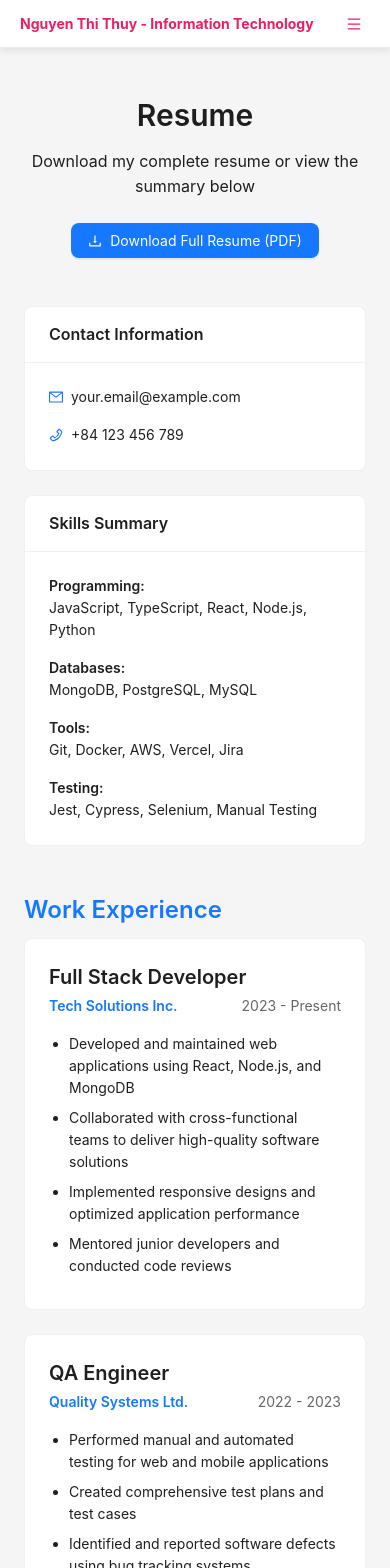
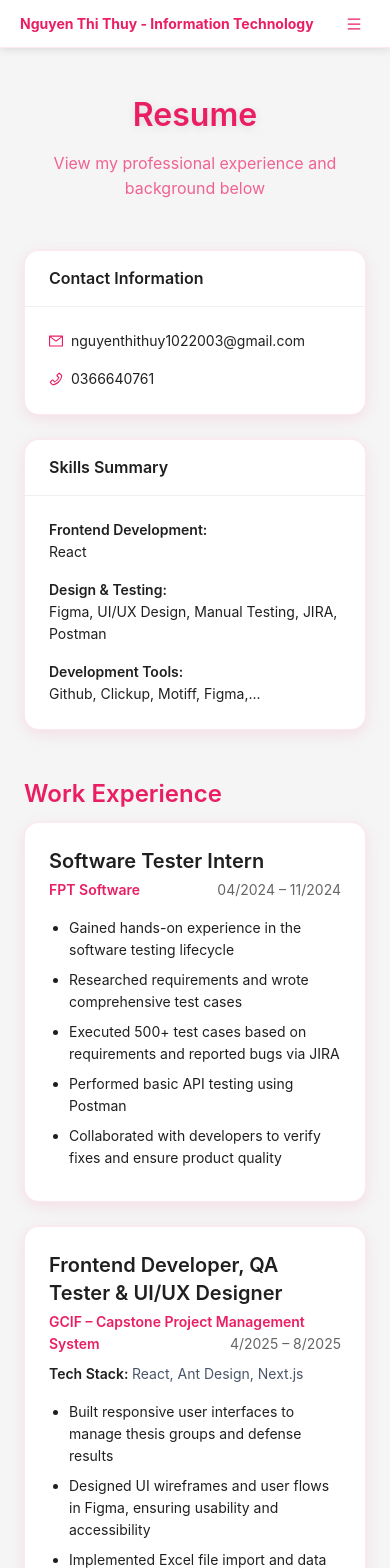
Before and after one commit to yuhtnguyen/yuhtnguyen.github.io, a React (Vite) app: page /resume in a window 390 px wide. Shown: the top 1568 px of the page. Built offline with nearby package versions, Linux system fonts and the light colour scheme.

Commit message:
refactor: improve code readability and update contact information in About, Contact, and Resume pages

```diff
--- a/src/pages/About.jsx
+++ b/src/pages/About.jsx
@@ -117,7 +117,7 @@ const About = () => {
               color: "#4a5568", // Màu xám đậm dễ đọc
             }}
           >
-            MWith hands-on experience in frontend development, UI/UX design, and
+            With hands-on experience in frontend development, UI/UX design, and
             software testing, I bring a well-rounded perspective to building
             reliable and scalable digital solutions.
           </Paragraph>
--- a/src/pages/Contact.jsx
+++ b/src/pages/Contact.jsx
@@ -1,76 +1,107 @@
-import React from 'react'
-import { Typography, Row, Col, Card, Button, Space, Form, Input, message } from 'antd'
+import {
+  Typography,
+  Row,
+  Col,
+  Card,
+  Button,
+  Space,
+  Form,
+  Input,
+  message,
+} from "antd";
 import {
   MailOutlined,
   PhoneOutlined,
   EnvironmentOutlined,
   GithubOutlined,
   LinkedinOutlined,
-  SendOutlined
-} from '@ant-design/icons'
+  SendOutlined,
+} from "@ant-design/icons";
 
-const { Title, Paragraph, Text } = Typography
-const { TextArea } = Input
+const { Title, Paragraph, Text } = Typography;
+const { TextArea } = Input;
+
+// Theme colors matching other pages
+const THEME_COLORS = {
+  primary: "#e91e63",
+  secondary: "#f06292",
+  text: "#2c3e50",
+  textMuted: "#4a5568",
+};
 
 const Contact = () => {
-  const [form] = Form.useForm()
+  const [form] = Form.useForm();
 
-  const onFinish = (values) => {
-    console.log('Form values:', values)
-    message.success('Message sent successfully! I will get back to you soon.')
-    form.resetFields()
-  }
+  const onFinish = () => {
+    // Handle form submission - could integrate with email service
+    message.success("Message sent successfully! I will get back to you soon.");
+    form.resetFields();
+  };
 
   const contactInfo = [
     {
-      icon: <MailOutlined className="contact-icon" />,
-      title: 'Email',
-      content: 'your.email@example.com',
-      action: 'mailto:your.email@example.com'
+      icon: <MailOutlined style={{ color: THEME_COLORS.primary }} />,
+      title: "Email",
+      content: "nguyenthithuy1022003@gmail.com",
+      action: "mailto:nguyenthithuy1022003@gmail.com",
     },
     {
-      icon: <PhoneOutlined className="contact-icon" />,
-      title: 'Phone',
-      content: '+84 123 456 789',
-      action: 'tel:+84123456789'
+      icon: <PhoneOutlined style={{ color: THEME_COLORS.primary }} />,
+      title: "Phone",
+      content: "0366640761",
+      action: "tel:0366640761",
     },
     {
-      icon: <EnvironmentOutlined className="contact-icon" />,
-      title: 'Location',
-      content: 'Ho Chi Minh City, Vietnam',
-      action: null
-    }
-  ]
+      icon: <EnvironmentOutlined style={{ color: THEME_COLORS.primary }} />,
+      title: "Location",
+      content: "Quy Nhon, Binh Dinh, Vietnam",
+      action: null,
+    },
+  ];
 
   const socialLinks = [
     {
-      name: 'GitHub',
+      name: "GitHub",
       icon: <GithubOutlined />,
-      url: 'https://github.com/yuhtnguyen',
-      color: '#333'
+      url: "https://github.com/yuhtnguyen",
+      color: THEME_COLORS.text,
     },
     {
-      name: 'LinkedIn',
+      name: "LinkedIn",
       icon: <LinkedinOutlined />,
-      url: 'https://linkedin.com/in/yuhtnguyen',
-      color: '#0077b5'
-    }
-  ]
+      url: "https://www.linkedin.com/in/nguy%E1%BB%85n-th%C3%BAy-b61790383/",
+      color: THEME_COLORS.primary,
+    },
+  ];
 
   return (
     <div className="page-container">
-      <Title level={2} className="section-title">Get In Touch</Title>
+      <Title
+        level={2}
+        className="section-title"
+        style={{
+          color: THEME_COLORS.primary,
+          fontSize: "clamp(2rem, 4vw, 3rem)",
+          textShadow: "0 2px 10px rgba(0,0,0,0.1)",
+          textAlign: "center",
+        }}
+      >
+        Get In Touch
+      </Title>
 
       <Paragraph
         style={{
-          textAlign: 'center',
-          fontSize: 'clamp(14px, 2.5vw, 16px)',
-          marginBottom: '48px',
-          padding: '0 16px'
+          textAlign: "center",
+          fontSize: "clamp(14px, 2.5vw, 16px)",
+          marginBottom: "48px",
+          padding: "0 16px",
+          color: THEME_COLORS.secondary,
+          lineHeight: "1.6",
         }}
       >
-        I'm always open to discussing new opportunities, interesting projects, or just having a chat about technology.
-        Feel free to reach out through any of the channels below!
+        I'm always open to discussing new opportunities, interesting projects,
+        or just having a chat about technology. Feel free to reach out through
+        any of the channels below!
       </Paragraph>
 
       <Row gutter={[32, 32]}>
@@ -79,9 +110,9 @@ const Contact = () => {
           <Title
             level={3}
             style={{
-              color: '#1677ff',
-              marginBottom: '24px',
-              fontSize: 'clamp(1.2rem, 3vw, 1.5rem)'
+              color: THEME_COLORS.primary,
+              marginBottom: "24px",
+              fontSize: "clamp(1.2rem, 3vw, 1.5rem)",
             }}
           >
             Contact Information
@@ -90,25 +121,48 @@ const Contact = () => {
           {contactInfo.map((info, index) => (
             <Card
               key={index}
-              style={{ marginBottom: '16px' }}
+              style={{
+                marginBottom: "16px",
+                borderRadius: "15px",
+                boxShadow: "0 4px 15px rgba(233, 30, 99, 0.1)",
+                border: "1px solid rgba(233, 30, 99, 0.1)",
+                transition: "all 0.3s ease",
+              }}
               hoverable={!!info.action}
               size="small"
+              onMouseEnter={(e) => {
+                e.currentTarget.style.transform = "translateY(-2px)";
+                e.currentTarget.style.boxShadow =
+                  "0 8px 25px rgba(233, 30, 99, 0.2)";
+              }}
+              onMouseLeave={(e) => {
+                e.currentTarget.style.transform = "translateY(0)";
+                e.currentTarget.style.boxShadow =
+                  "0 4px 15px rgba(233, 30, 99, 0.1)";
+              }}
             >
-              <div style={{
-                display: 'flex',
-                alignItems: 'center',
-                flexWrap: 'wrap',
-                gap: '8px'
-              }}>
-                <div style={{ fontSize: 'clamp(18px, 4vw, 24px)' }}>
+              <div
+                style={{
+                  display: "flex",
+                  alignItems: "center",
+                  flexWrap: "wrap",
+                  gap: "8px",
+                }}
+              >
+                <div
+                  style={{
+                    fontSize: "clamp(18px, 4vw, 24px)",
+                  }}
+                >
                   {info.icon}
                 </div>
-                <div style={{ flex: 1, minWidth: '200px' }}>
+                <div style={{ flex: 1, minWidth: "200px" }}>
                   <Text
                     strong
                     style={{
-                      display: 'block',
-                      fontSize: 'clamp(14px, 2.5vw, 16px)'
+                      display: "block",
+                      fontSize: "clamp(14px, 2.5vw, 16px)",
+                      color: THEME_COLORS.text,
                     }}
                   >
                     {info.title}
@@ -117,15 +171,20 @@ const Contact = () => {
                     <a
                       href={info.action}
                       style={{
-                        color: '#1677ff',
-                        fontSize: 'clamp(12px, 2vw, 14px)',
-                        wordBreak: 'break-all'
+                        color: THEME_COLORS.text,
+                        fontSize: "clamp(12px, 2vw, 14px)",
+                        wordBreak: "break-all",
                       }}
                     >
                       {info.content}
                     </a>
                   ) : (
-                    <Text style={{ fontSize: 'clamp(12px, 2vw, 14px)' }}>
+                    <Text
+                      style={{
+                        fontSize: "clamp(12px, 2vw, 14px)",
+                        color: THEME_COLORS.text,
+                      }}
+                    >
                       {info.content}
                     </Text>
                   )}
@@ -137,16 +196,16 @@ const Contact = () => {
           <Title
             level={4}
             style={{
-              color: '#1677ff',
-              marginTop: '32px',
-              marginBottom: '16px',
-              fontSize: 'clamp(1rem, 2.5vw, 1.2rem)'
+              color: THEME_COLORS.primary,
+              marginTop: "32px",
+              marginBottom: "16px",
+              fontSize: "clamp(1rem, 2.5vw, 1.2rem)",
             }}
           >
             Follow Me
           </Title>
 
-          <Space size="middle" wrap style={{ justifyContent: 'flex-start' }}>
+          <Space size="middle" wrap style={{ justifyContent: "flex-start" }}>
             {socialLinks.map((social, index) => (
               <Button
                 key={index}
@@ -158,9 +217,9 @@ const Contact = () => {
                 style={{
                   backgroundColor: social.color,
                   borderColor: social.color,
-                  fontSize: 'clamp(12px, 2vw, 14px)',
-                  padding: '8px 16px',
-                  height: 'auto'
+                  fontSize: "clamp(12px, 2vw, 14px)",
+                  padding: "8px 16px",
+                  height: "auto",
                 }}
               >
                 {social.name}
@@ -173,11 +232,21 @@ const Contact = () => {
         <Col xs={24} lg={14} xl={16}>
           <Card
             title={
-              <span style={{ fontSize: 'clamp(1rem, 2.5vw, 1.2rem)' }}>
+              <span
+                style={{
+                  fontSize: "clamp(1rem, 2.5vw, 1.2rem)",
+                  color: THEME_COLORS.text,
+                }}
+              >
                 Send Me a Message
               </span>
             }
-            style={{ height: 'fit-content' }}
+            style={{
+              height: "fit-content",
+              borderRadius: "15px",
+              boxShadow: "0 4px 15px rgba(233, 30, 99, 0.1)",
+              border: "1px solid rgba(233, 30, 99, 0.1)",
+            }}
           >
             <Form
               form={form}
@@ -189,47 +258,58 @@ const Contact = () => {
                 <Col xs={24} sm={12}>
                   <Form.Item
                     name="name"
-                    label={<span style={{ fontSize: 'clamp(12px, 2vw, 14px)' }}>Your Name</span>}
-                    rules={[{ required: true, message: 'Please enter your name' }]}
+                    label={
+                      <span style={{ fontSize: "clamp(12px, 2vw, 14px)" }}>
+                        Your Name
+                      </span>
+                    }
+                    rules={[
+                      { required: true, message: "Please enter your name" },
+                    ]}
                   >
-                    <Input
-                      placeholder="Enter your name"
-                      size="middle"
-                    />
+                    <Input placeholder="Enter your name" size="middle" />
                   </Form.Item>
                 </Col>
                 <Col xs={24} sm={12}>
                   <Form.Item
                     name="email"
-                    label={<span style={{ fontSize: 'clamp(12px, 2vw, 14px)' }}>Email Address</span>}
+                    label={
+                      <span style={{ fontSize: "clamp(12px, 2vw, 14px)" }}>
+                        Email Address
+                      </span>
+                    }
                     rules={[
-                      { required: true, message: 'Please enter your email' },
-                      { type: 'email', message: 'Please enter a valid email' }
+                      { required: true, message: "Please enter your email" },
+                      { type: "email", message: "Please enter a valid email" },
                     ]}
                   >
-                    <Input
-                      placeholder="Enter your email"
-                      size="middle"
-                    />
+                    <Input placeholder="Enter your email" size="middle" />
                   </Form.Item>
                 </Col>
               </Row>
 
               <Form.Item
                 name="subject"
-                label={<span style={{ fontSize: 'clamp(12px, 2vw, 14px)' }}>Subject</span>}
-                rules={[{ required: true, message: 'Please enter a subject' }]}
+                label={
+                  <span style={{ fontSize: "clamp(12px, 2vw, 14px)" }}>
+                    Subject
+                  </span>
+                }
+                rules={[{ required: true, message: "Please enter a subject" }]}
               >
-                <Input
-                  placeholder="What is this about?"
-                  size="middle"
-                />
+                <Input placeholder="What is this about?" size="middle" />
               </Form.Item>
 
               <Form.Item
                 name="message"
-                label={<span style={{ fontSize: 'clamp(12px, 2vw, 14px)' }}>Message</span>}
-                rules={[{ required: true, message: 'Please enter your message' }]}
+                label={
+                  <span style={{ fontSize: "clamp(12px, 2vw, 14px)" }}>
+                    Message
+                  </span>
+                }
+                rules={[
+                  { required: true, message: "Please enter your message" },
+                ]}
               >
                 <TextArea
                   rows={6}
@@ -245,9 +325,13 @@ const Contact = () => {
                   icon={<SendOutlined />}
                   block
                   style={{
-                    height: 'auto',
-                    padding: '12px 24px',
-                    fontSize: 'clamp(14px, 2.5vw, 16px)'
+                    height: "auto",
+                    padding: "12px 24px",
+                    fontSize: "clamp(14px, 2.5vw, 16px)",
+                    background: `linear-gradient(45deg, ${THEME_COLORS.primary}, ${THEME_COLORS.secondary})`,
+                    border: "none",
+                    borderRadius: "25px",
+                    boxShadow: "0 6px 20px rgba(233,30,99,0.3)",
                   }}
                 >
                   Send Message
@@ -258,7 +342,7 @@ const Contact = () => {
         </Col>
       </Row>
     </div>
-  )
-}
+  );
+};
 
-export default Contact
+export default Contact;
--- a/src/pages/Resume.jsx
+++ b/src/pages/Resume.jsx
@@ -1,146 +1,171 @@
-import { Typography, Button, Card, Row, Col, Space, Divider } from "antd";
-import {
-  DownloadOutlined,
-  MailOutlined,
-  PhoneOutlined,
-} from "@ant-design/icons";
+import { Typography, Card, Row, Col, Space, Divider } from "antd";
+import { MailOutlined, PhoneOutlined } from "@ant-design/icons";
 
 const { Title, Paragraph, Text } = Typography;
 
+// Theme colors matching other pages
+const THEME_COLORS = {
+  primary: "#e91e63",
+  secondary: "#f06292",
+  text: "#2c3e50",
+  textMuted: "#4a5568",
+};
+
 const Resume = () => {
-  const handleDownloadCV = () => {
-    const link = document.createElement("a");
-    link.href = "/cv.pdf";
-    link.download = "Nguyen_Thi_Thuy_CV.pdf";
-    link.click();
-  };
-
   const experiences = [
     {
-      title: "Full Stack Developer",
-      company: "Tech Solutions Inc.",
-      period: "2023 - Present",
+      title: "Software Tester Intern",
+      company: "FPT Software",
+      period: "04/2024 – 11/2024",
       description: [
-        "Developed and maintained web applications using React, Node.js, and MongoDB",
-        "Collaborated with cross-functional teams to deliver high-quality software solutions",
-        "Implemented responsive designs and optimized application performance",
-        "Mentored junior developers and conducted code reviews",
+        "Gained hands-on experience in the software testing lifecycle",
+        "Researched requirements and wrote comprehensive test cases",
+        "Executed 500+ test cases based on requirements and reported bugs via JIRA",
+        "Performed basic API testing using Postman",
+        "Collaborated with developers to verify fixes and ensure product quality",
       ],
     },
     {
-      title: "QA Engineer",
-      company: "Quality Systems Ltd.",
-      period: "2022 - 2023",
+      title: "Frontend Developer, QA Tester & UI/UX Designer",
+      company: "GCIF – Capstone Project Management System",
+      period: "4/2025 – 8/2025",
+      techStack: "React, Ant Design, Next.js",
       description: [
-        "Performed manual and automated testing for web and mobile applications",
-        "Created comprehensive test plans and test cases",
-        "Identified and reported software defects using bug tracking systems",
-        "Collaborated with development teams to ensure quality standards",
+        "Built responsive user interfaces to manage thesis groups and defense results",
+        "Designed UI wireframes and user flows in Figma, ensuring usability and accessibility",
+        "Implemented Excel file import and data display with filtering and sorting",
+        "Wrote and executed test cases, tracked and verified bugs to maintain system stability",
       ],
     },
     {
-      title: "Junior Developer",
-      company: "StartUp Innovations",
-      period: "2021 - 2022",
+      title: "Frontend Developer, QA Tester & UI/UX Designer",
+      company: "BrainBox – E-learning Platform",
+      period: "",
+      techStack: "Next.js, NestJS, Swagger, Figma",
       description: [
-        "Assisted in developing frontend components using React and JavaScript",
-        "Participated in agile development processes and daily standups",
-        "Learned and applied modern web development best practices",
-        "Contributed to API integration and database design",
+        "Developed responsive pages for course management and learning features",
+        "Designed wireframes and prototypes using Figma to streamline user experience",
+        "Conducted manual testing and ensured seamless integration between frontend and backend",
+        "Collaborated with team to improve performance and UI consistency",
       ],
     },
   ];
 
   const education = [
     {
-      degree: "Bachelor of Computer Science",
-      school: "University of Technology",
-      period: "2018 - 2022",
+      degree: "Bachelor of Information Technology",
+      school: "FPT Quy Nhon University",
+      period: "2021 - 2025",
       description:
-        "Graduated with honors. Relevant coursework: Data Structures, Algorithms, Database Systems, Software Engineering",
+        "GPA: 8.2/10. Specialized in Software Engineering and Quality Assurance. Gained comprehensive knowledge in web development, software testing, and UI/UX design through hands-on projects and internships.",
     },
   ];
 
   return (
     <div className="page-container">
       <div style={{ textAlign: "center", marginBottom: "48px" }}>
-        <Title level={2} className="section-title">
+        <Title level={1} className="section-title" style={{
+          color: THEME_COLORS.primary,
+          fontSize: "clamp(2rem, 4vw, 3rem)",
+          textShadow: "0 2px 10px rgba(0,0,0,0.1)"
+        }}>
           Resume
         </Title>
-        <Paragraph style={{ fontSize: "16px", marginBottom: "24px" }}>
-          Download my complete resume or view the summary below
+        <Paragraph style={{
+          fontSize: "clamp(16px, 3vw, 18px)",
+          marginBottom: "24px",
+          color: THEME_COLORS.secondary,
+          lineHeight: "1.6"
+        }}>
+          View my professional experience and background below
         </Paragraph>
-        <Button
-          type="primary"
-          size="large"
-          icon={<DownloadOutlined />}
-          onClick={handleDownloadCV}
-        >
-          Download Full Resume (PDF)
-        </Button>
       </div>
 
       <Row gutter={[32, 32]}>
         {/* Contact Info */}
         <Col xs={24} lg={8}>
-          <Card title="Contact Information" style={{ marginBottom: "24px" }}>
+          <Card title="Contact Information" style={{
+            marginBottom: "24px",
+            borderRadius: "15px",
+            boxShadow: "0 4px 15px rgba(233, 30, 99, 0.1)",
+            border: "1px solid rgba(233, 30, 99, 0.1)"
+          }}>
             <Space direction="vertical" size="middle">
               <div>
                 <MailOutlined
-                  style={{ marginRight: "8px", color: "#1677ff" }}
+                  style={{ marginRight: "8px", color: THEME_COLORS.primary }}
                 />
-                <Text>your.email@example.com</Text>
+                <Text>nguyenthithuy1022003@gmail.com</Text>
               </div>
               <div>
                 <PhoneOutlined
-                  style={{ marginRight: "8px", color: "#1677ff" }}
+                  style={{ marginRight: "8px", color: THEME_COLORS.primary }}
                 />
-                <Text>+84 123 456 789</Text>
+                <Text>0366640761</Text>
               </div>
             </Space>
           </Card>
 
-          <Card title="Skills Summary">
+          <Card title="Skills Summary" style={{
+            borderRadius: "15px",
+            boxShadow: "0 4px 15px rgba(233, 30, 99, 0.1)",
+            border: "1px solid rgba(233, 30, 99, 0.1)"
+          }}>
             <div style={{ marginBottom: "16px" }}>
-              <Text strong>Programming:</Text>
+              <Text strong>Frontend Development:</Text>
               <br />
-              <Text>JavaScript, TypeScript, React, Node.js, Python</Text>
+              <Text>React</Text>
             </div>
             <div style={{ marginBottom: "16px" }}>
-              <Text strong>Databases:</Text>
+              <Text strong>Design & Testing:</Text>
               <br />
-              <Text>MongoDB, PostgreSQL, MySQL</Text>
-            </div>
-            <div style={{ marginBottom: "16px" }}>
-              <Text strong>Tools:</Text>
-              <br />
-              <Text>Git, Docker, AWS, Vercel, Jira</Text>
+              <Text>Figma, UI/UX Design, Manual Testing, JIRA, Postman</Text>
             </div>
             <div>
-              <Text strong>Testing:</Text>
+              <Text strong>Development Tools:</Text>
               <br />
-              <Text>Jest, Cypress, Selenium, Manual Testing</Text>
+              <Text>Github, Clickup, Motiff, Figma,...</Text>
             </div>
           </Card>
         </Col>
 
         {/* Experience & Education */}
         <Col xs={24} lg={16}>
-          <Title level={3} style={{ color: "#1677ff" }}>
+          <Title level={3} style={{ color: THEME_COLORS.primary }}>
             Work Experience
           </Title>
           {experiences.map((exp, index) => (
-            <Card key={index} style={{ marginBottom: "24px" }}>
+            <Card key={index} style={{
+              marginBottom: "24px",
+              borderRadius: "15px",
+              boxShadow: "0 4px 15px rgba(233, 30, 99, 0.1)",
+              border: "1px solid rgba(233, 30, 99, 0.1)",
+              transition: "all 0.3s ease"
+            }}
+            onMouseEnter={(e) => {
+              e.currentTarget.style.transform = "translateY(-2px)";
+              e.currentTarget.style.boxShadow = "0 8px 25px rgba(233, 30, 99, 0.2)";
+            }}
+            onMouseLeave={(e) => {
+              e.currentTarget.style.transform = "translateY(0)";
+              e.currentTarget.style.boxShadow = "0 4px 15px rgba(233, 30, 99, 0.1)";
+            }}>
               <div style={{ marginBottom: "16px" }}>
                 <Title level={4} style={{ marginBottom: "4px" }}>
                   {exp.title}
                 </Title>
-                <Text strong style={{ color: "#1677ff" }}>
+                <Text strong style={{ color: THEME_COLORS.primary }}>
                   {exp.company}
                 </Text>
                 <Text style={{ float: "right", color: "#666" }}>
                   {exp.period}
                 </Text>
+                {exp.techStack && (
+                  <div style={{ marginTop: "8px" }}>
+                    <Text strong>Tech Stack: </Text>
+                    <Text style={{ color: THEME_COLORS.textMuted }}>{exp.techStack}</Text>
+                  </div>
+                )}
               </div>
               <ul style={{ paddingLeft: "20px" }}>
                 {exp.description.map((item, i) => (
@@ -154,16 +179,30 @@ const Resume = () => {
 
           <Divider />
 
-          <Title level={3} style={{ color: "#1677ff" }}>
+          <Title level={3} style={{ color: THEME_COLORS.primary }}>
             Education
           </Title>
           {education.map((edu, index) => (
-            <Card key={index} style={{ marginBottom: "24px" }}>
+            <Card key={index} style={{
+              marginBottom: "24px",
+              borderRadius: "15px",
+              boxShadow: "0 4px 15px rgba(233, 30, 99, 0.1)",
+              border: "1px solid rgba(233, 30, 99, 0.1)",
+              transition: "all 0.3s ease"
+            }}
+            onMouseEnter={(e) => {
+              e.currentTarget.style.transform = "translateY(-2px)";
+              e.currentTarget.style.boxShadow = "0 8px 25px rgba(233, 30, 99, 0.2)";
+            }}
+            onMouseLeave={(e) => {
+              e.currentTarget.style.transform = "translateY(0)";
+              e.currentTarget.style.boxShadow = "0 4px 15px rgba(233, 30, 99, 0.1)";
+            }}>
               <div style={{ marginBottom: "16px" }}>
                 <Title level={4} style={{ marginBottom: "4px" }}>
                   {edu.degree}
                 </Title>
-                <Text strong style={{ color: "#1677ff" }}>
+                <Text strong style={{ color: THEME_COLORS.primary }}>
                   {edu.school}
                 </Text>
                 <Text style={{ float: "right", color: "#666" }}>
```
